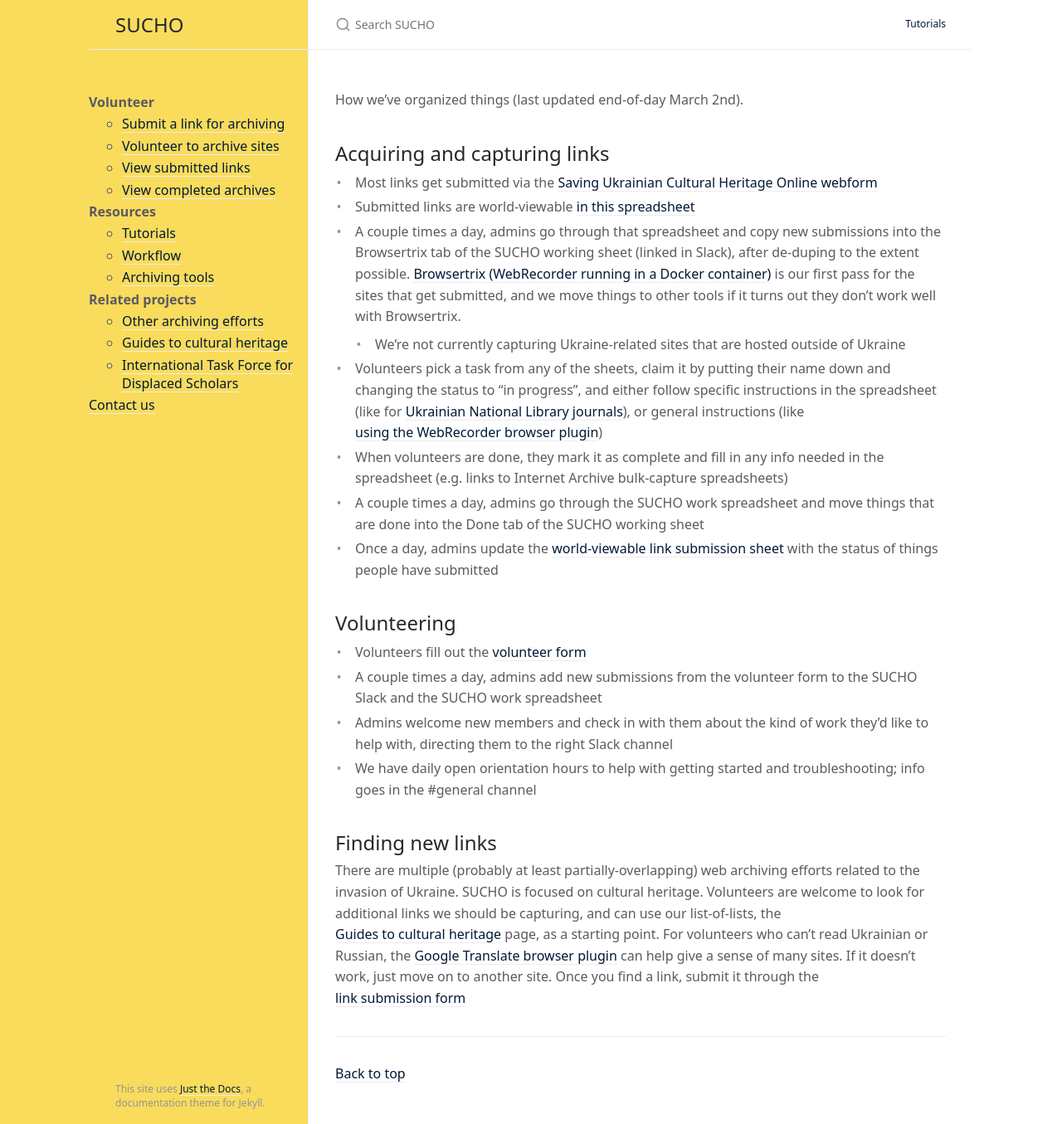
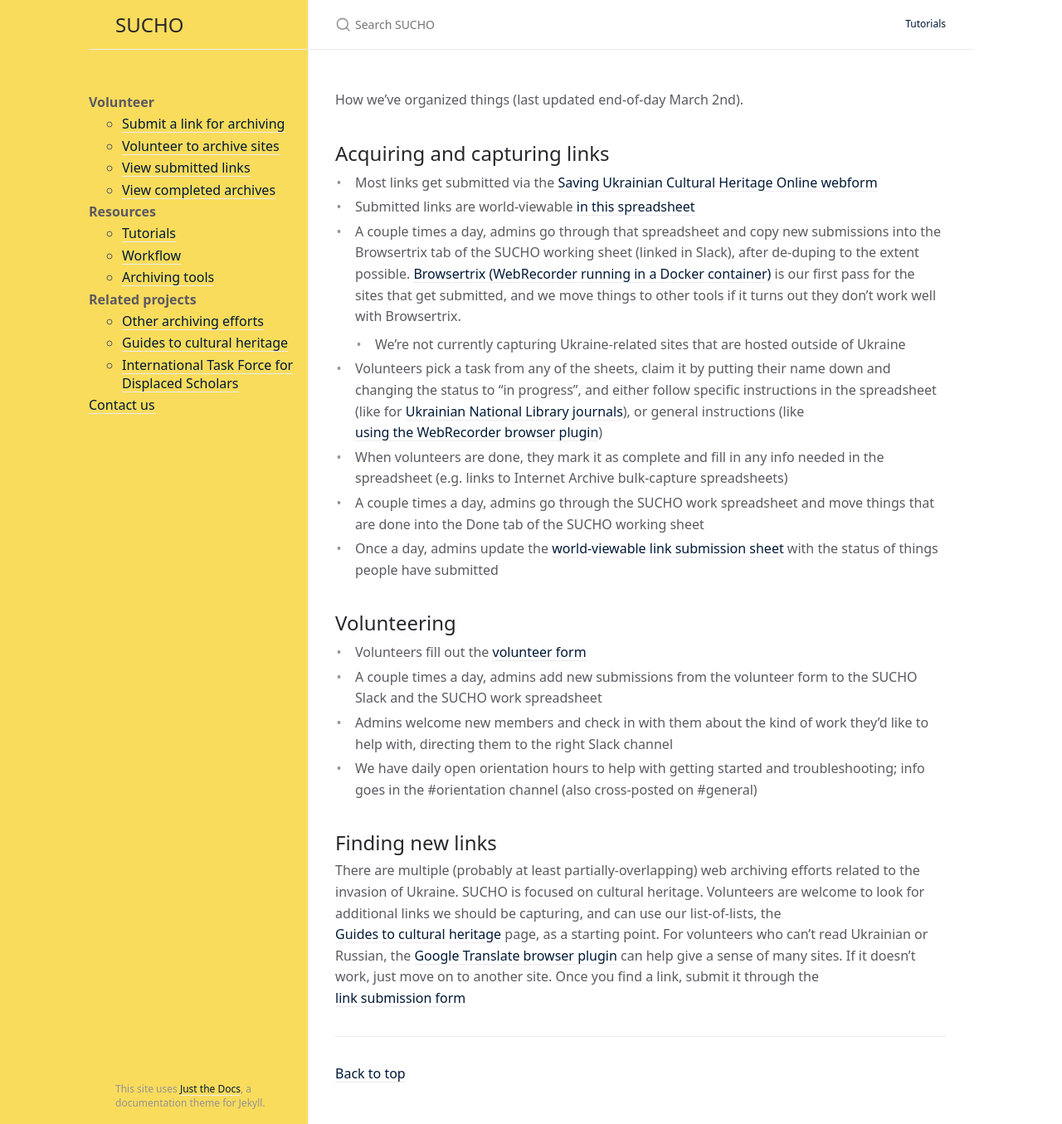
Before and after one commit to sucho-archiving/sucho-archiving.github.io, a Jekyll site: the page built from workflow.md, in a window 1280 px wide and 1355 px high. Shown: the whole window at 83% size. Built offline with Jekyll 4.4.1, drawn with Linux system fonts in a browser that asks for light colours.

Commit message:
minor tweaks

```diff
--- a/workflow.md
+++ b/workflow.md
@@ -21,7 +21,7 @@ How we've organized things (last updated end-of-day March 2nd).
 - Volunteers fill out the [volunteer form](https://docs.google.com/forms/d/e/1FAIpQLSc6KbhtEOI8zKsQmKT_waE1XlYEF1E6t-HzJ7Gc1EBfMvMg_A/viewform)
 - A couple times a day, admins add new submissions from the volunteer form to the SUCHO Slack and the SUCHO work spreadsheet
 - Admins welcome new members and check in with them about the kind of work they'd like to help with, directing them to the right Slack channel
-- We have daily open orientation hours to help with getting started and troubleshooting; info goes in the #general channel
+- We have daily open orientation hours to help with getting started and troubleshooting; info goes in the #orientation channel (also cross-posted on #general)
 
 ## Finding new links
 
```
